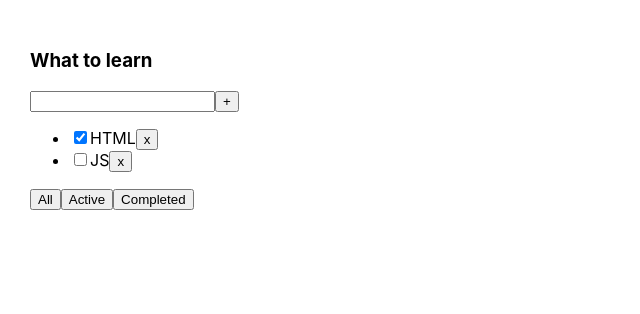
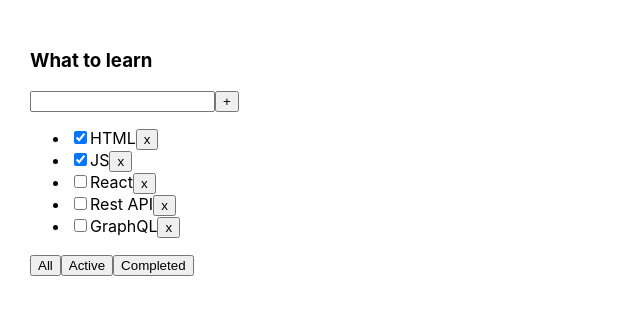
Before and after one commit to DmitryShastel/To_Do_List_2.0, a React (Create React App) app in the folder to_do_list_2.0/: page / in a window 1280 px wide. Shown: the top 314 px of the page, without its empty margins (0-640 px from the left). Built offline with nearby package versions, Linux system fonts and the light colour scheme.

Commit message:
The function map is created

```diff
--- a/to_do_list_2.0/src/Todolist.tsx
+++ b/to_do_list_2.0/src/Todolist.tsx
@@ -20,15 +20,10 @@
                 <button>+</button>
             </div>
             <ul>
-                <li>
-                    <input type='checkbox' checked={props.tasks[0].isDone}/><span>{props.tasks[0].title}</span>
+                {props.tasks.map(t => <li key={t.id}>
+                    <input type='checkbox' checked={t.isDone}/><span>{t.title}</span>
                     <button>x</button>
-                </li>
-                <li>
-                    <input type='checkbox' value='checked'/><span>{props.tasks[1].title}</span>
-                    <button>x</button>
-                </li>
-
+                </li>)}
             </ul>
             <div>
                 <button>All</button>
```
